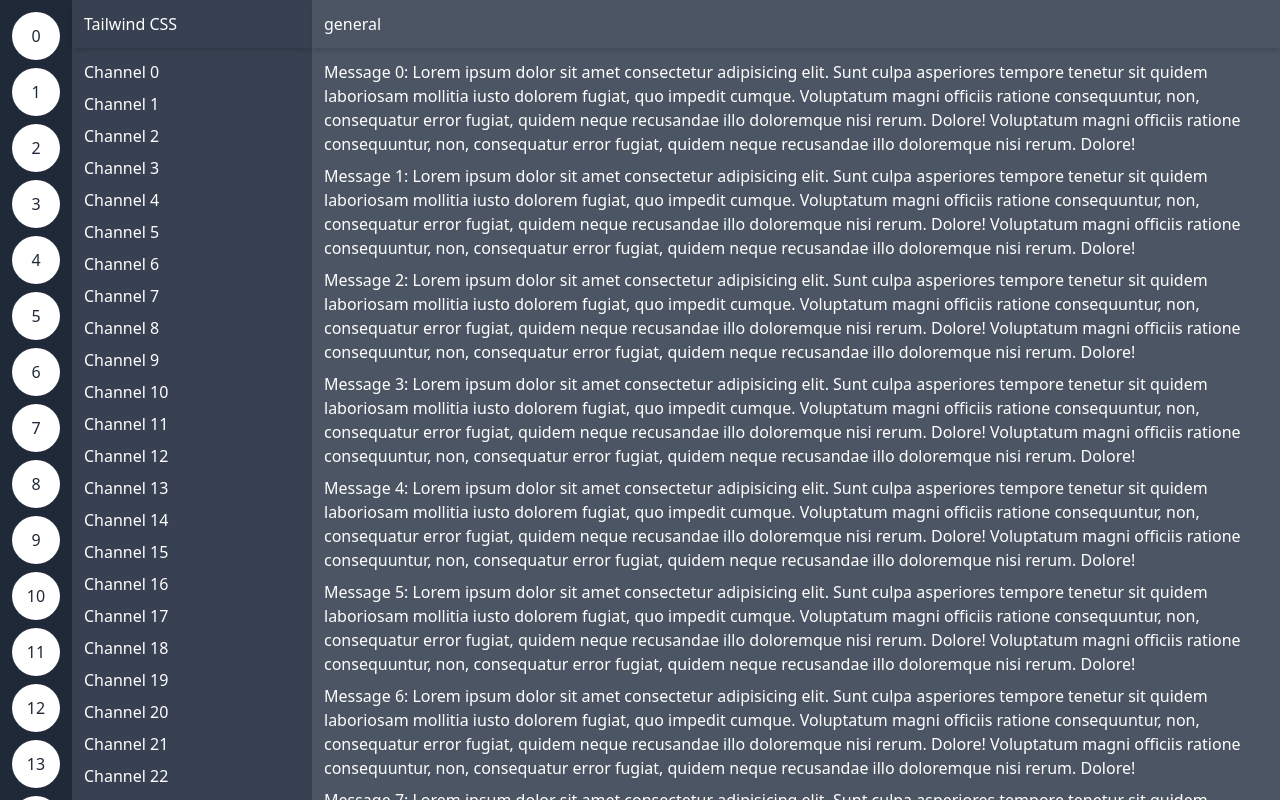
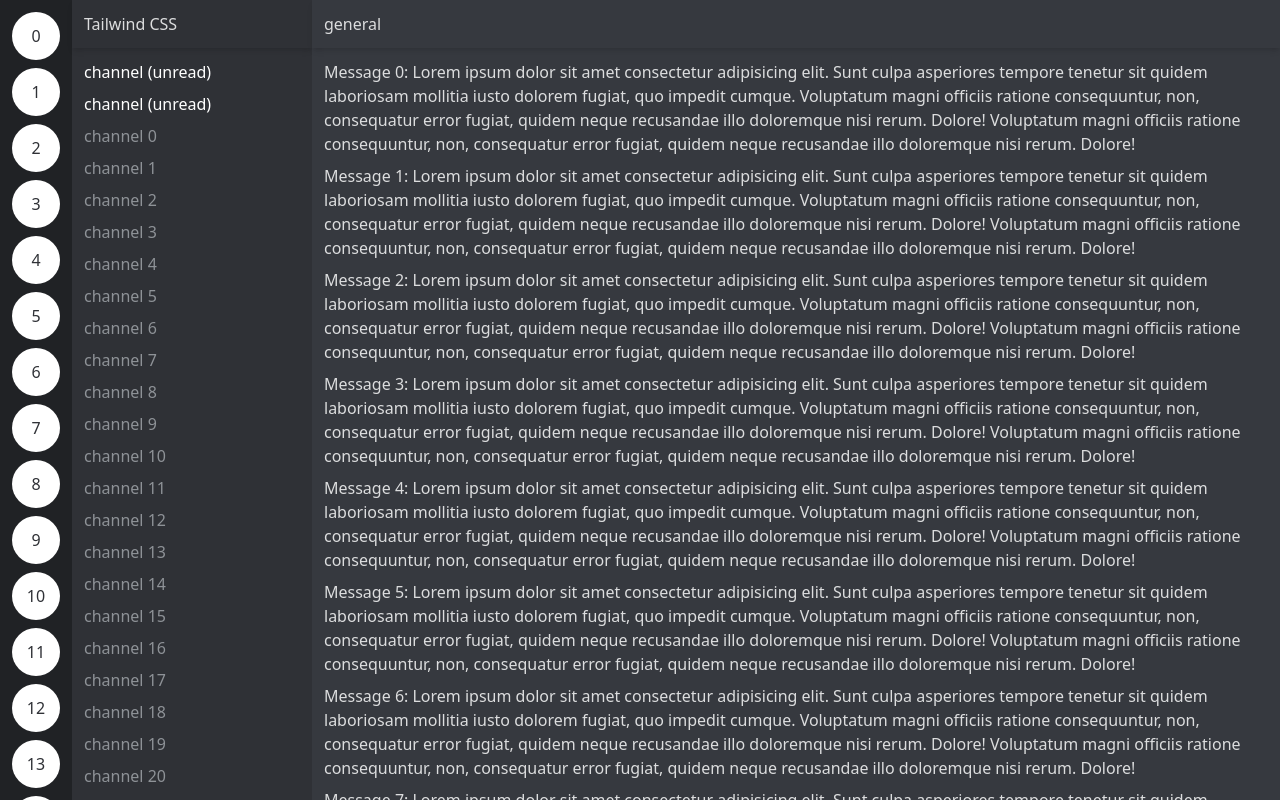
Before and after one commit to zaryabdev/tailwind-practice, a React (Vite) app in the folder my-project/: page / in a window 1280 px wide. Built offline with nearby package versions, Linux system fonts and the light colour scheme.

Commit message:
04-egghead-customizing-tailwind-s-color-palette-with-your-brand

```diff
--- a/my-project/src/App.jsx
+++ b/my-project/src/App.jsx
@@ -1,25 +1,27 @@
 function App() {
     return (
-        <div className="flex text-white h-screen">
-            <div className="bg-gray-800 p-3 space-y-2 overflow-y-scroll">
+        <div className="flex text-gray-100 h-screen">
+            <div className="bg-gray-900 p-3 space-y-2 overflow-y-scroll">
                 {[...Array(40)].map((_, i) => (
                     <div className="bg-white text-gray-800  w-12 h-12 rounded-full flex items-center justify-center">
                         {i}
                     </div>
                 ))}
             </div>
-            <div className="bg-gray-700  w-60 flex flex-col">
+            <div className="bg-gray-800  w-60 flex flex-col">
                 {/* flex-shrink-0  */}
                 <div className="px-3 h-12 shadow-md flex items-center ">
                     Tailwind CSS
                 </div>
-                <div className="p-3 flex-1 overflow-y-scroll space-y-2">
+                <div className="text-gray-300 p-3 flex-1 overflow-y-scroll space-y-2">
+                    <p className="text-white">channel (unread)</p>
+                    <p className="text-white">channel (unread)</p>
                     {[...Array(40)].map((_, i) => (
-                        <p>Channel {i}</p>
+                        <p>channel {i}</p>
                     ))}
                 </div>
             </div>
-            <div className="bg-gray-600 flex-1 flex flex-col ">
+            <div className="bg-gray-700 flex-1 flex flex-col ">
                 <div className="p-3 shadow-md">general</div>
                 <div className="p-3 flex-1 overflow-y-scroll space-y-2">
                     {[...Array(40)].map((_, i) => (
--- a/my-project/tailwind.config.cjs
+++ b/my-project/tailwind.config.cjs
@@ -5,7 +5,22 @@
     "./src/**/*.{js,ts,jsx,tsx}",
   ],
   theme: {
-    extend: {},
+    extend: {
+      colors: {
+        gray: {
+          50: "#ECEDEE",
+          100: "#DCDDDE",
+          200: "#B9BBBE",
+          300: "#8E9297",
+          400: "#72767D",
+          500: "#5C6067",
+          600: "#464950",
+          700: "#36393F",
+          800: "#2F3136",
+          900: "#202225",
+        }
+      }
+    },
   },
   plugins: [],
 };
```
